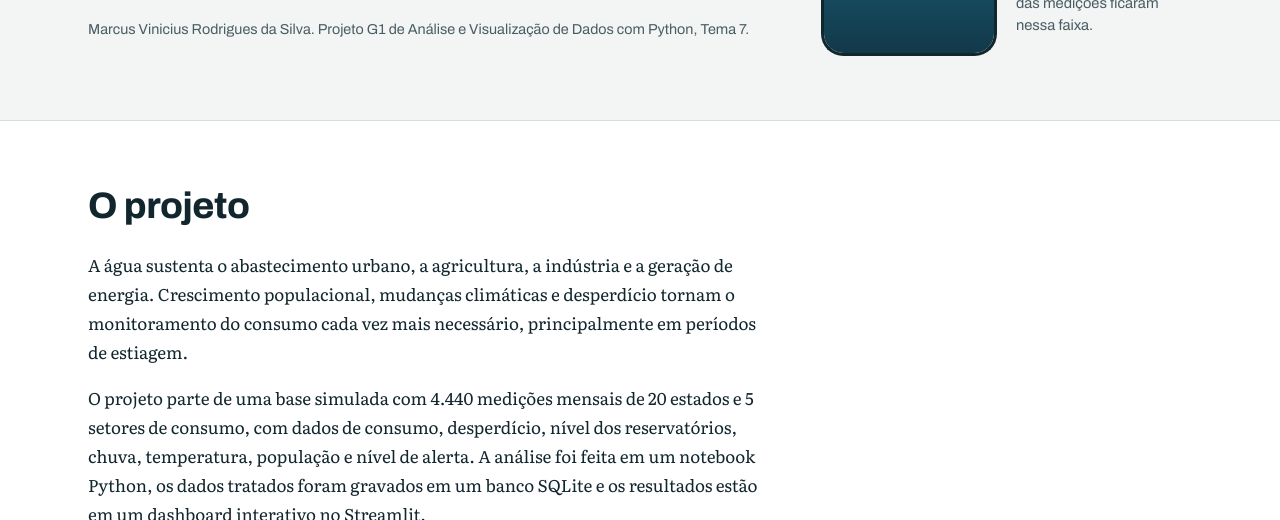
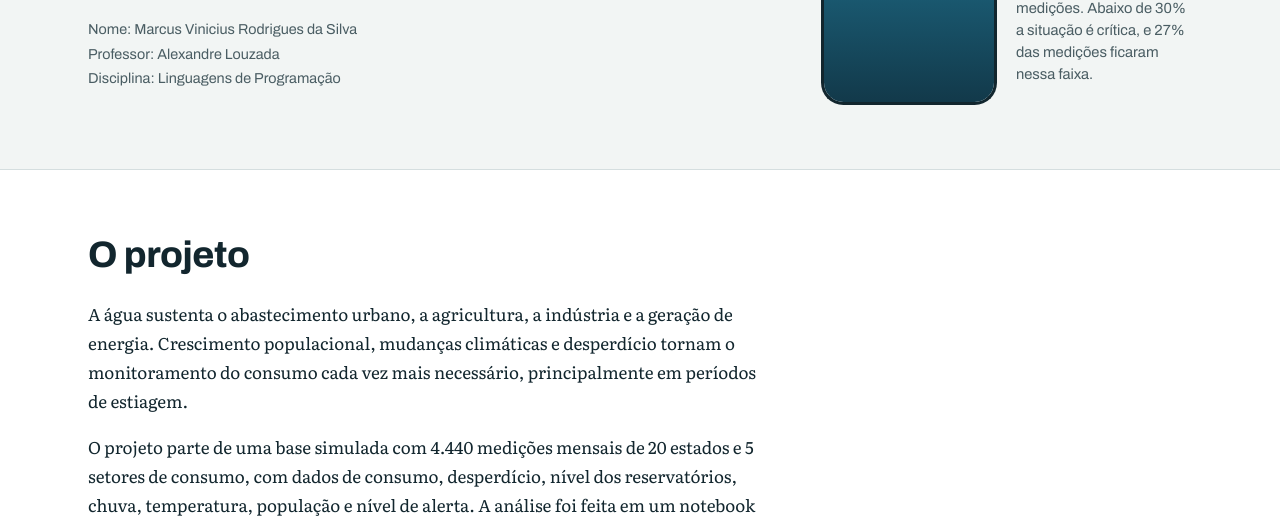
Before and after one commit to marcusvrds07/Consumo-de-Agua-Analise, a plain HTML site: page index.html in a window 1280 px wide. Shown: the part 580-1100 px from the top of the page. Drawn offline with Linux system fonts and the light colour scheme.

Commit message:
Update author information in index.html

```diff
--- a/index.html
+++ b/index.html
@@ -625,8 +625,7 @@
             <a class="botao principal" href="https://consumoagua.streamlit.app/">Abrir o dashboard</a>
             <a class="botao secundario" href="notebooks/analise_consumo_agua.ipynb">Ver o notebook</a>
           </div>
-          <p class="autoria">Marcus Vinicius Rodrigues da Silva. Projeto G1 de Análise e Visualização de Dados com
-            Python, Tema 7.</p>
+          <p class="autoria">Nome: Marcus Vinicius Rodrigues da Silva <br>Professor: Alexandre Louzada <br> Disciplina: Linguagens de Programação</p>
         </div>
 
         <div class="reservatorio-bloco">
```
